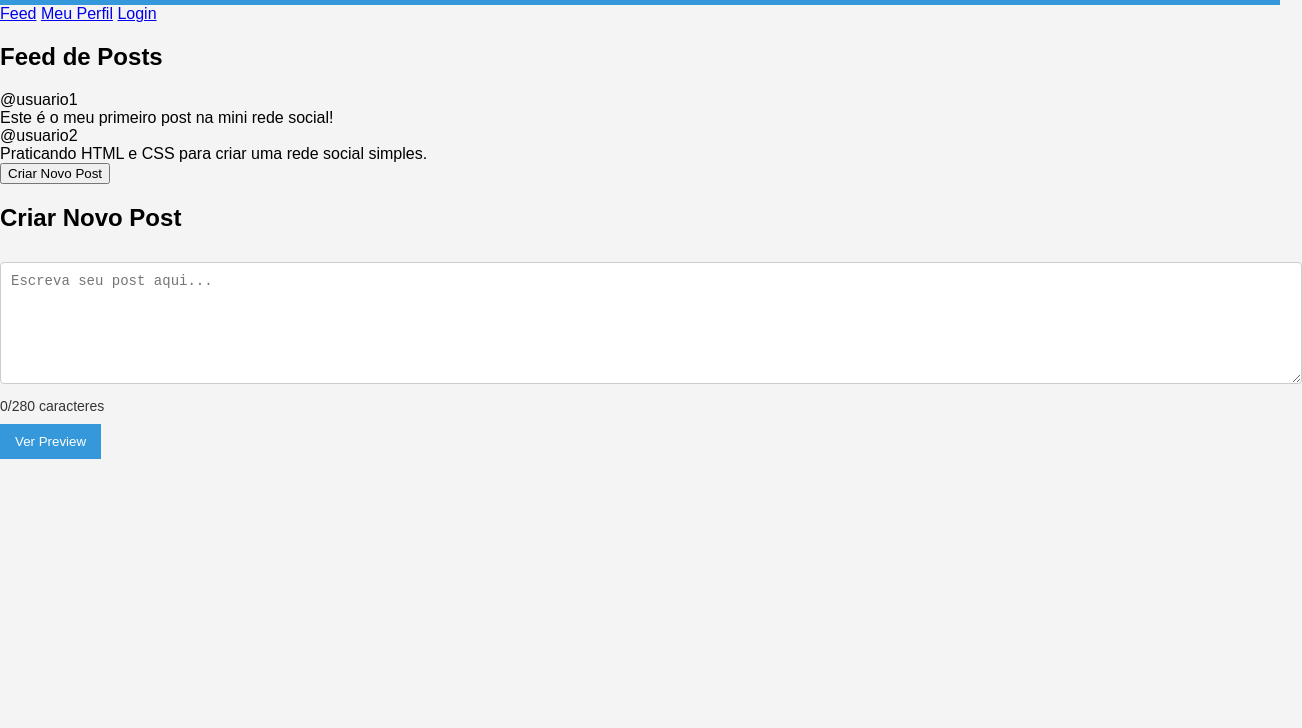
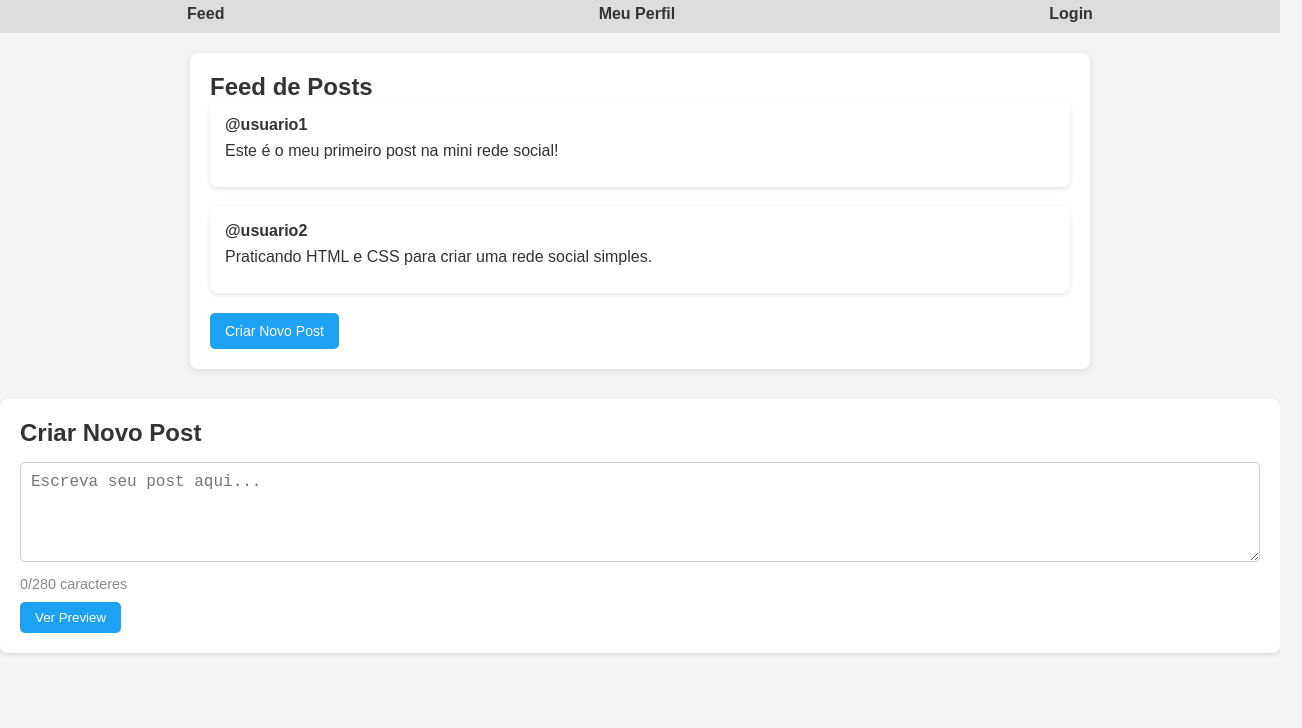
Before and after one commit to caikymorais/Mini_RedeSocial, a plain HTML site: page index.html in a window 1280 px wide. Shown: the part 72-800 px from the top of the page, 1302 px wide, since content can reach past the window. Drawn offline with Linux system fonts and the light colour scheme.

Commit message:
Update styles.css

```diff
--- a/css/styles.css
+++ b/css/styles.css
@@ -1,63 +1,189 @@
-/* Estilo básico */
+/* Reset básico para garantir que o layout seja consistente */
+* {
+    margin: 0;
+    padding: 0;
+    box-sizing: border-box;
+  }
+
+  /* Corpo da página */
   body {
     font-family: Arial, sans-serif;
-  margin: 0;
-  padding: 0;
     background-color: #f4f4f4;
+    color: #333;
   }
 
+  /* Cabeçalho */
   header {
-  background-color: #3498db;
+    background-color: #1da1f2;
     color: white;
-  padding: 20px;
     text-align: center;
+    padding: 15px;
   }
 
-h1 {
+  header h1 {
+    font-size: 2rem;
     margin: 0;
   }
 
-#char-count {
-  margin-top: 10px;
-  font-size: 14px;
-  color: #333;
+  /* Navegação */
+  nav {
+    display: flex;
+    justify-content: space-around;
+    background-color: #ddd;
+    padding: 10px 0;
   }
 
-textarea {
+  nav a {
+    text-decoration: none;
+    color: #333;
+    font-weight: bold;
+    font-size: 1rem;
+  }
+
+  nav a:hover {
+    color: #1da1f2;
+  }
+
+  /* Seção principal - Feed de posts */
+  main#feed {
+    max-width: 900px;
+    margin: 20px auto;
+    padding: 20px;
+    background-color: white;
+    border-radius: 8px;
+    box-shadow: 0 2px 8px rgba(0, 0, 0, 0.1);
+  }
+
+  /* Post individual */
+  .post {
+    background-color: #fff;
+    margin-bottom: 20px;
+    padding: 15px;
+    border-radius: 8px;
+    box-shadow: 0 2px 5px rgba(0, 0, 0, 0.1);
+  }
+
+  .post-author {
+    font-weight: bold;
+    margin-bottom: 8px;
+  }
+
+  .post-content {
+    font-size: 1rem;
+    margin-bottom: 12px;
+  }
+
+  /* Botão do feed */
+  .button {
+    display: inline-block;
+    background-color: #1da1f2;
+    color: white;
+    padding: 10px 15px;
+    border: none;
+    border-radius: 5px;
+    text-align: center;
+    text-decoration: none;
+    font-size: 14px;
+    cursor: pointer;
+  }
+
+  .button:hover {
+    background-color: #0c85d0;
+  }
+
+  /* Formulário de novo post */
+  #new-post-form {
+    display: flex;
+    flex-direction: column;
+  }
+
+  #new-post-form textarea {
     width: 100%;
     height: 100px;
     padding: 10px;
+    font-size: 1rem;
+    border: 1px solid #ccc;
+    border-radius: 5px;
+    margin-bottom: 10px;
+  }
+
+  #new-post-form button {
+    align-self: flex-start;
     margin-top: 10px;
-  font-size: 14px;
+  }
+
+  /* Formulário de criação de novo post */
+  #create-post {
+    background-color: white;
+    margin-top: 30px;
+    padding: 20px;
+    border-radius: 8px;
+    box-shadow: 0 2px 5px rgba(0, 0, 0, 0.1);
+  }
+
+  #create-post h2 {
+    font-size: 1.5rem;
+    margin-bottom: 15px;
+  }
+
+  #create-post textarea {
+    width: 100%;
+    height: 100px;
+    padding: 10px;
+    font-size: 1rem;
     border: 1px solid #ccc;
-  border-radius: 4px;
+    border-radius: 5px;
+    margin-bottom: 10px;
+  }
+
+  #char-count {
+    font-size: 0.9rem;
+    color: #888;
+    margin-bottom: 10px;
   }
 
   #preview-button, #publish-button {
-  background-color: #3498db;
+    background-color: #1da1f2;
     color: white;
+    padding: 8px 15px;
     border: none;
-  padding: 10px 15px;
-  margin-top: 10px;
+    border-radius: 5px;
     cursor: pointer;
   }
 
   #preview-button:hover, #publish-button:hover {
-  background-color: #2980b9;
+    background-color: #0c85d0;
   }
 
   #post-preview {
-  margin-top: 20px;
+    margin-top: 15px;
+  }
+
+  #post-preview h3 {
+    font-size: 1.2rem;
+    margin-bottom: 10px;
   }
 
   #preview-content {
-  border: 1px solid #ccc;
-  padding: 10px;
-  background-color: white;
-  margin-top: 10px;
+    background-color: #f9f9f9;
+    padding: 15px;
+    border-radius: 8px;
+    border: 1px solid #ddd;
+    margin-bottom: 10px;
   }
 
-button:disabled {
-  background-color: #ddd;
-  cursor: not-allowed;
+  /* Ajustes para responsividade */
+  @media (max-width: 768px) {
+    nav {
+      flex-direction: column;
+      align-items: center;
     }
+
+    nav a {
+      margin: 5px 0;
+    }
+
+    main#feed, #create-post {
+      padding: 15px;
+    }
+  }
```
Lines whose indentation alone changed are shown as unchanged.
